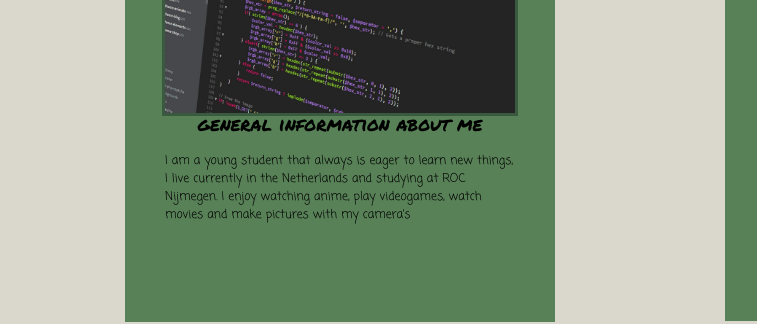
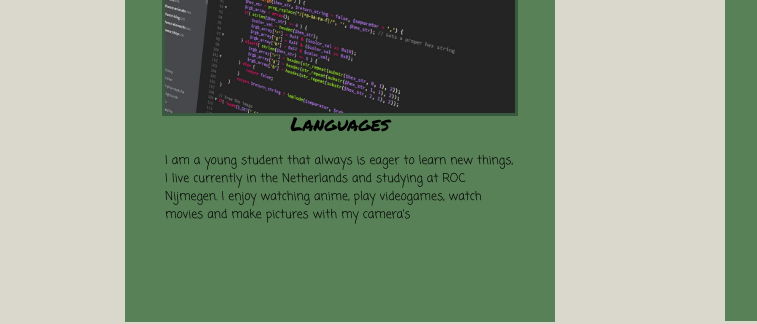
Before and after one commit to CarmenV446/CarmenV446.github.io, a plain HTML site: page about.html in a window 1280 px wide. Shown: the part 1100-1424 px from the top of the page, 0-757 px from the left. Drawn offline with Linux system fonts and the light colour scheme.

Commit message:
changes second box first card title

```diff
--- a/about.html
+++ b/about.html
@@ -110,7 +110,7 @@
                 </div>
                 <div class="photocard-text">
                     <p class="photocard-text-big">
-                        general information about me
+                        Languages
                     </p>
                     <p class="photocard-text-small">
                         I am a young student that always is eager to learn new things, I live currently in the
```
